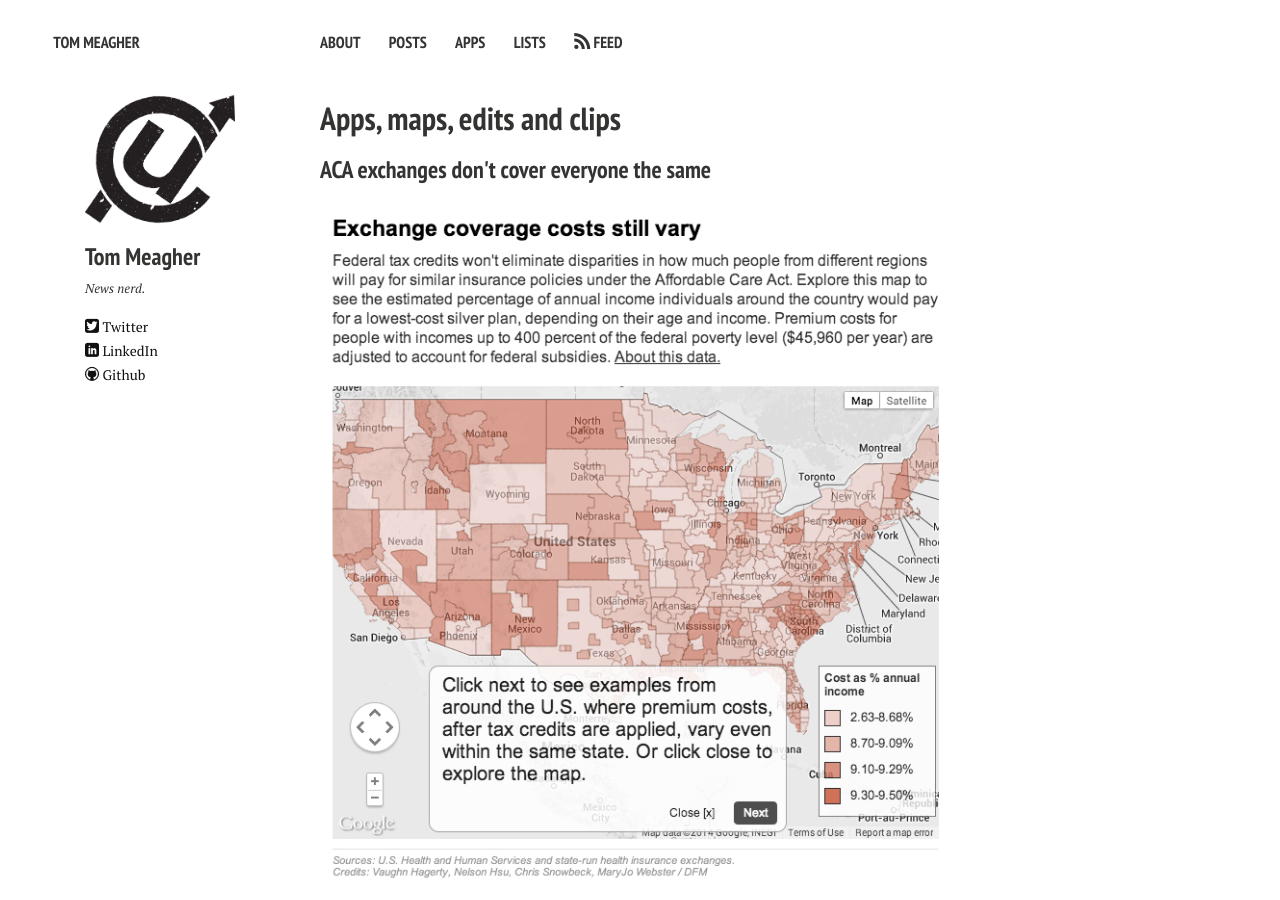
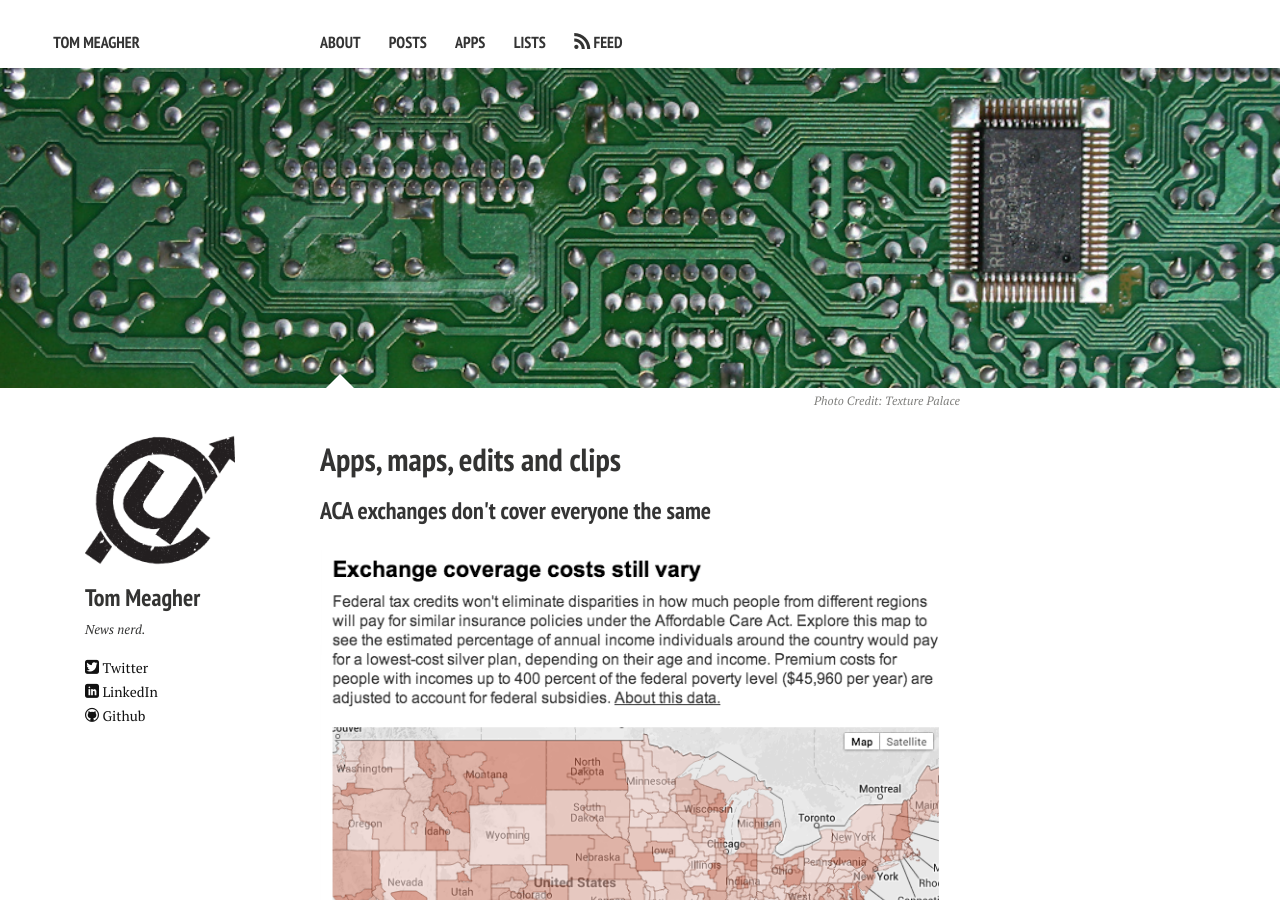
Before and after one commit to tommeagher/tommeagher.github.io, a Jekyll site: the page built from clips.md, in a window 1280 px wide and 900 px high. Built offline with Jekyll 4.4.1, drawn with Linux system fonts in a browser that asks for light colours; nearby versions of some CDN libraries.

```diff
--- a/clips.md
+++ b/clips.md
@@ -8,10 +8,10 @@ Date: 2014-03-30 08:32
 Author: Tom
 Slug: clips
 Modified: 2014-03-30
-#image:
-#  feature: chalk.png
-#  credit: Five Sixteenths
-#  creditlink: http://www.fivesixteenthsblog.com/2012_12_01_archive.html
+image:
+  feature: chips.png
+  credit: Texture Palace
+  creditlink: http://www.texturepalace.com/wp-content/uploads/computer-texture-medium-8.jpg
 ---
 
 
```
Also changed, not shown: images/chips.png (added), 4 other files.
